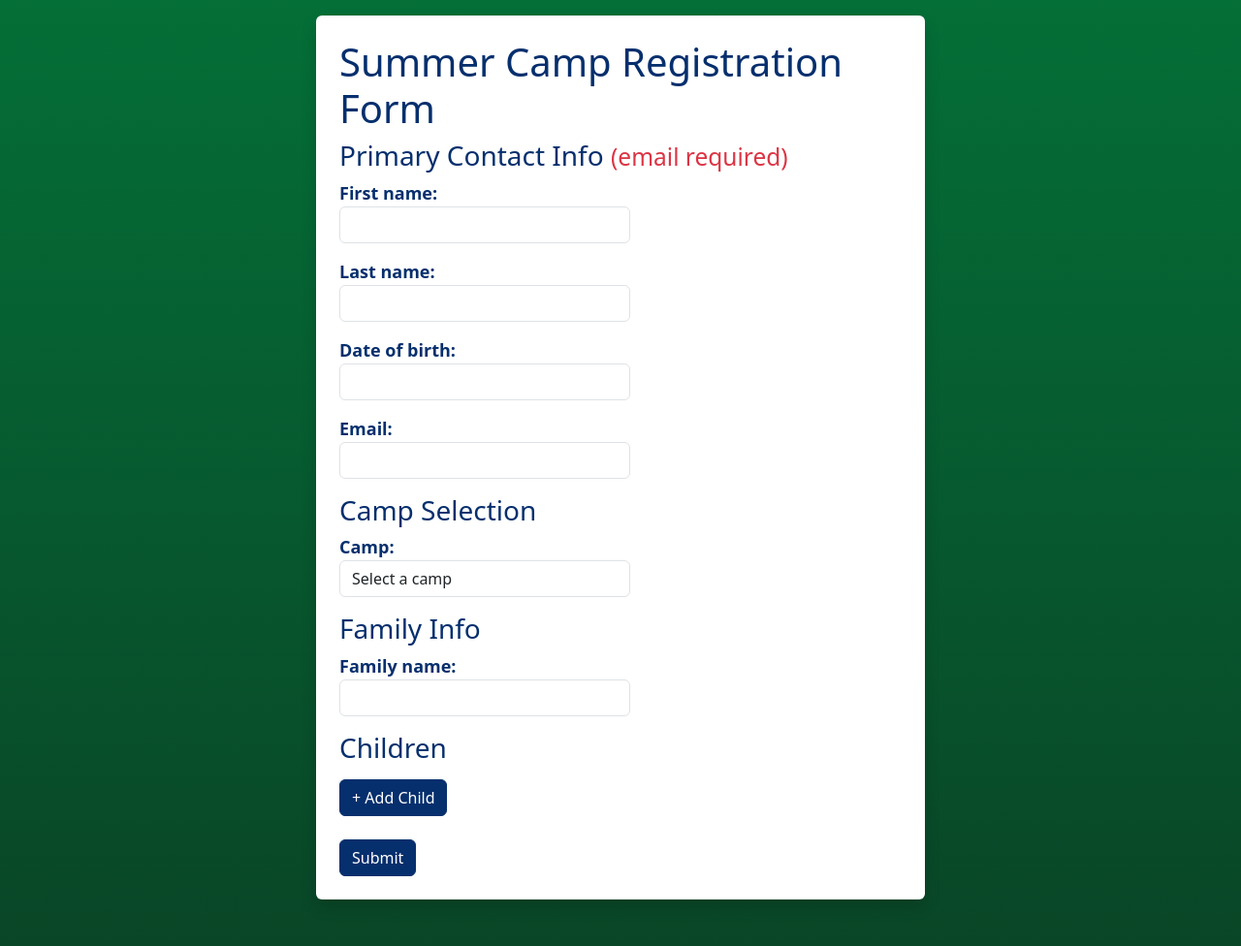
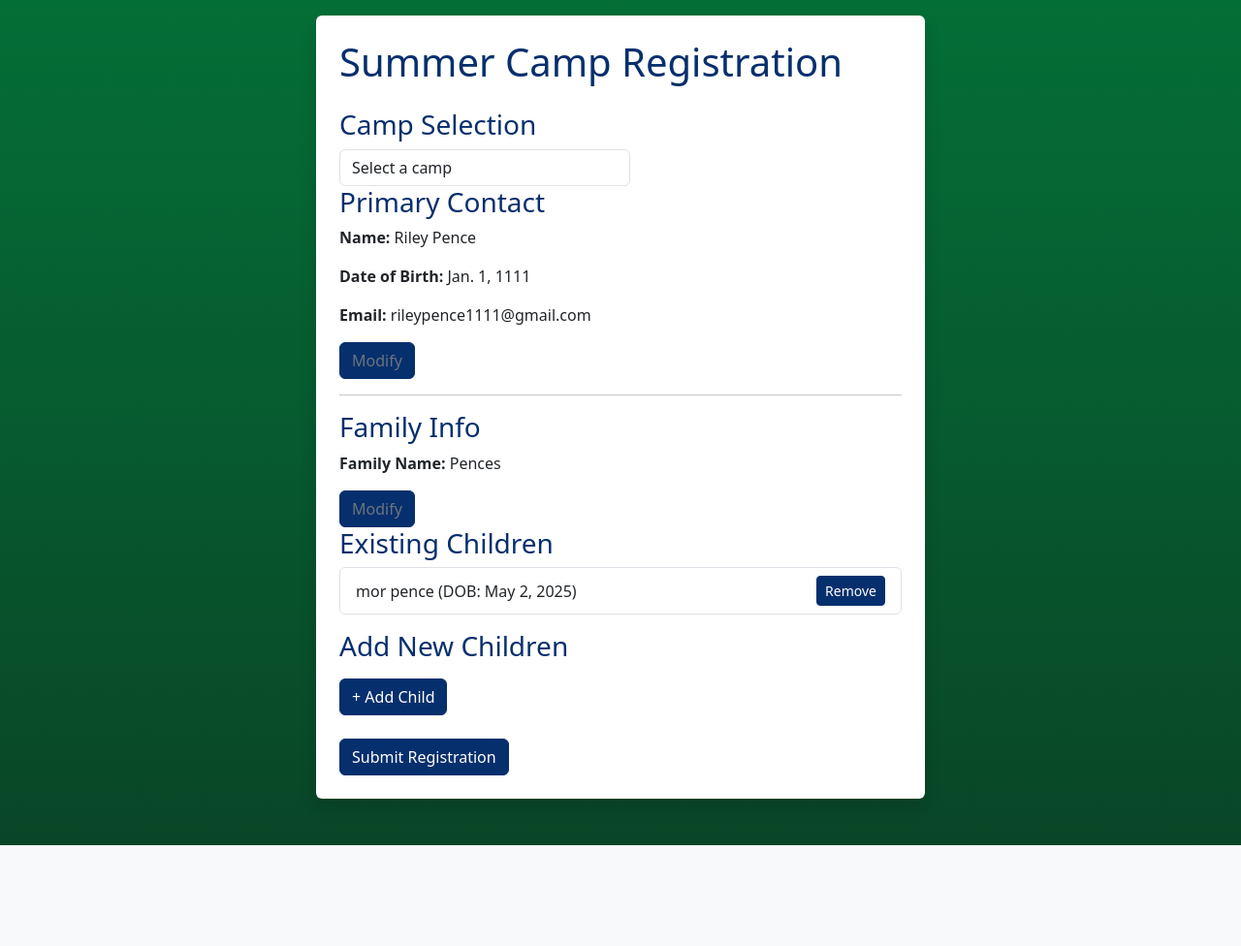
Before and after one commit to TrentenPodach/summercampsystemCSCI450, a Django app: page /register/ in a window 1280 px wide. Shown: the part 56-1032 px from the top of the page at 97% size. After the commit the page ends 928 px from the top, so only its background shows below. Run offline with Django 4.2, Linux system fonts and the light colour scheme; a user stored in the database is signed in; data comes from the database, SQL or seed files in the repository; both versions use the stored data as it was after the commit; data that the repository does not hold is empty; some libraries are stand-ins or nearby versions.

Commit message:
Add child removal with undo support to camp registration form
- Implemented soft-delete system for existing children on registration page
- Added visual feedback with strikethrough and graying out of removed children
- Included undo functionality to restore children before final submission
- Child records are only deleted on final submit if marked for deletion
- Fixed duplicate camp label issue by rendering camp field without its label

```diff
--- a/riley test files/campreg/templates/campreg/camp_register.html
+++ b/riley test files/campreg/templates/campreg/camp_register.html
@@ -6,68 +6,127 @@ Registration for Summer Camp
 
 {% block content %}
 <div class="shadow p-4 mb-5 bg-body rounded">
-  <h1>Summer Camp Registration Form</h1>
+  <h1>Summer Camp Registration</h1>
   <form method="post">
     {% csrf_token %}
 
-    <h3>Primary Contact Info <small class="text-danger">(email required)</small></h3>
+  <!-- Camp Selection -->
+  <h3 class="mt-4">Camp Selection</h3>
+  {{ camp_form.camp }}
+  {% if camp_form.camp.errors %}
+    <div class="text-danger">{{ camp_form.camp.errors }}</div>
+  {% endif %}
+
+
+    <!-- Primary Contact Section -->
+  <h3>Primary Contact</h3>
+  <div id="primary-display">
+    <p><strong>Name:</strong> {{ individual_form.instance.first_name }} {{ individual_form.instance.last_name }}</p>
+    <p><strong>Date of Birth:</strong> {{ individual_form.instance.date_of_birth }}</p>
+    <p><strong>Email:</strong> {{ individual_form.instance.email }}</p>
+    <button type="button" class="btn btn-outline-secondary" onclick="toggleSection('primary')">Modify</button>
+  </div>
+  <div id="primary-form" style="display:none;">
+    <form method="post">
+      {% csrf_token %}
       {{ individual_form.as_p }}
-
-    <h3>Camp Selection</h3>
-    {{ camp_form.as_p }}
-
-    <h3>Family Info</h3>
-    {{ family_form.as_p }}
-
-    <h3>Children</h3>
-    <div id="children-container">
-      <!-- Child fields will be inserted here -->
-    </div>
-
-    <button type="button" class="btn btn-secondary my-2" onclick="addChild()">+ Add Child</button>
-    <br>
-    <button type="submit" class="btn btn-primary mt-3">Submit</button>
+      <button type="submit" class="btn btn-primary">Save Primary Contact</button>
     </form>
   </div>
 
+  <!-- Family Info Section -->
+  <hr>
+  <h3>Family Info</h3>
+  <div id="family-display">
+    <p><strong>Family Name:</strong> {{ family_form.instance.family_name }}</p>
+    <button type="button" class="btn btn-outline-secondary" onclick="toggleSection('family')">Modify</button>
+  </div>
+  <div id="family-form" style="display:none;">
+    <form method="post">
+      {% csrf_token %}
+      {{ family_form.as_p }}
+      <button type="submit" class="btn btn-primary">Save Family Info</button>
+    </form>
+  </div>
+
+    <!-- Existing Children with Remove + Undo -->
+    <h3>Existing Children</h3>
+    {% if children %}
+      <ul class="list-group mb-3" id="existing-children">
+        {% for child in children %}
+          <li class="list-group-item d-flex justify-content-between align-items-center" id="child-row-{{ child.id }}">
+            <div id="child-info-{{ child.id }}">
+              {{ child.first_name }} {{ child.last_name }} (DOB: {{ child.date_of_birth }})
+            </div>
+            <div>
+              <!-- Hidden input to track deletion -->
+              <input type="hidden" name="child_{{ child.id }}_delete" id="child-delete-{{ child.id }}" value="">
+
+              <!-- Remove Button -->
+              <button type="button" class="btn btn-danger btn-sm" id="remove-{{ child.id }}"
+                      onclick="markChildForDeletion({{ child.id }})">Remove</button>
+
+              <!-- Undo Button -->
+              <button type="button" class="btn btn-secondary btn-sm" style="display:none;"
+                      id="undo-{{ child.id }}" onclick="undoChildDeletion({{ child.id }})">Undo</button>
+            </div>
+          </li>
+        {% endfor %}
+      </ul>
+    {% else %}
+      <p class="text-muted">No existing children.</p>
+    {% endif %}
+
+    <!-- Add New Children -->
+    <h3>Add New Children</h3>
+    <div id="children-container"></div>
+    <button type="button" class="btn btn-secondary my-2" onclick="addChild()">+ Add Child</button>
+
+    <br>
+    <button type="submit" class="btn btn-success mt-3">Submit Registration</button>
+  </form>
+</div>
+
+<!-- JavaScript -->
 <script>
+function markChildForDeletion(id) {
+  document.getElementById(`child-row-${id}`).classList.add('text-muted');
+  document.getElementById(`child-info-${id}`).style.textDecoration = "line-through";
+  document.getElementById(`child-delete-${id}`).value = "delete";
+  document.getElementById(`undo-${id}`).style.display = "inline-block";
+  document.getElementById(`remove-${id}`).style.display = "none";
+}
+
+function undoChildDeletion(id) {
+  document.getElementById(`child-row-${id}`).classList.remove('text-muted');
+  document.getElementById(`child-info-${id}`).style.textDecoration = "none";
+  document.getElementById(`child-delete-${id}`).value = "";
+  document.getElementById(`undo-${id}`).style.display = "none";
+  document.getElementById(`remove-${id}`).style.display = "inline-block";
+}
+
 let childCount = 0;
-
 function addChild() {
   const container = document.getElementById('children-container');
-
   const childDiv = document.createElement('div');
   childDiv.classList.add('border', 'p-3', 'mb-3', 'position-relative');
   childDiv.innerHTML = `
-      <button type="button" class="btn-close position-absolute top-0 end-0 m-2" aria-label="Close" onclick="window.removeChild(this)"></button>
-      <div class="mb-2">
-        <label>First Name</label>
+    <button type="button" class="btn-close position-absolute top-0 end-0 m-2" onclick="this.parentElement.remove()"></button>
+    <div class="mb-2"><label>First Name</label>
       <input type="text" name="child_${childCount}_first_name" class="form-control" required>
     </div>
-      <div class="mb-2">
-        <label>Last Name</label>
+    <div class="mb-2"><label>Last Name</label>
       <input type="text" name="child_${childCount}_last_name" class="form-control" required>
     </div>
-      <div class="mb-2">
-        <label>Date of Birth</label>
+    <div class="mb-2"><label>Date of Birth</label>
       <input type="date" name="child_${childCount}_dob" class="form-control" required>
     </div>
-      <div class="mb-2">
-        <label>Email (optional)</label>
+    <div class="mb-2"><label>Email (optional)</label>
       <input type="email" name="child_${childCount}_email" class="form-control">
     </div>
   `;
   container.appendChild(childDiv);
   childCount++;
 }
-
-  // Expose removeChild globally
-  window.removeChild = function(button) {
-    const childDiv = button.closest('.border');
-    if (childDiv) {
-      childDiv.remove();
-    }
-  }
 </script>
-
 {% endblock %}
--- a/riley test files/campreg/urls.py
+++ b/riley test files/campreg/urls.py
@@ -7,5 +7,6 @@ urlpatterns = [
     path('home/', views.home, name='home'),
     path('success/', views.registration_success, name='registration_success'),
     path('camp/<int:camp_id>/remove-family/<int:family_id>/', views.remove_family_from_camp, name='remove_family'),
+    path('remove-child/<int:child_id>/', views.remove_child, name='remove_child'),
 
 ]
--- a/riley test files/campreg/views.py
+++ b/riley test files/campreg/views.py
@@ -14,27 +14,44 @@ def home(request):
 
 @login_required(login_url="/users/login/")
 def register(request):
+    user = request.user
+    individual = Individual.objects.filter(user=user).first()
+    family = Family.objects.filter(primary_contact=individual).first() if individual else None
+    children = family.members.exclude(id=family.primary_contact.id) if family else []
+
+    if family and Camp.objects.filter(registered_families=family).exists():
+        messages.warning(request, "You're already registered for a camp.")
+        return redirect('users:account')
+
     if request.method == 'POST':
-        individual_form = PrimaryContactForm(request.POST)
-        family_form = FamilyForm(request.POST)
+        individual_form = PrimaryContactForm(request.POST, instance=individual)
+        family_form = FamilyForm(request.POST, instance=family)
         camp_form = CampChoiceForm(request.POST)
 
         if individual_form.is_valid() and family_form.is_valid() and camp_form.is_valid():
             selected_camp = camp_form.cleaned_data['camp']
 
-            # Save primary contact
             primary = individual_form.save(commit=False)
-            primary.user = request.user  # 🔗 Link to logged-in user
+            primary.user = user
             primary.save()
 
-            # Create and save family
             family = family_form.save(commit=False)
             family.primary_contact = primary
             family.save()
+
             family.members.clear()
             family.members.add(primary)
 
-            # === Process children ===
+            # Process existing children marked for deletion
+            for child in children:
+                delete_flag = request.POST.get(f'child_{child.id}_delete', '')
+                if delete_flag == "delete":
+                    family.members.remove(child)
+                    child.delete()
+                else:
+                    family.members.add(child)
+
+            # Process new children
             child_index = 0
             while True:
                 prefix = f"child_{child_index}_"
@@ -58,20 +75,16 @@ def register(request):
 
                 child_index += 1
 
-            # Count how many individuals are already registered in the camp (excluding primary contacts)
             current_total = sum(
                 f.members.exclude(id=f.primary_contact.id).count()
                 for f in selected_camp.registered_families.all()
             )
-
-            # Count how many individuals are being registered now (excluding primary contact)
             registering_now = family.members.exclude(id=family.primary_contact.id).count()
 
             if current_total + registering_now <= selected_camp.max_capacity:
                 selected_camp.registered_families.add(family)
                 print(f"Registered {family} to {selected_camp.name}")
             else:
-                # Avoid duplicate waitlist entries
                 existing_wait = WaitingList.objects.filter(family=family, camp=selected_camp).first()
                 if not existing_wait:
                     WaitingList.objects.create(family=family, camp=selected_camp)
@@ -84,14 +97,15 @@ def register(request):
         else:
             print("Form errors:", individual_form.errors, family_form.errors, camp_form.errors)
     else:
-        individual_form = PrimaryContactForm()
-        family_form = FamilyForm()
+        individual_form = PrimaryContactForm(instance=individual)
+        family_form = FamilyForm(instance=family)
         camp_form = CampChoiceForm()
 
     return render(request, 'campreg/camp_register.html', {
         'individual_form': individual_form,
         'family_form': family_form,
-        'camp_form': camp_form
+        'camp_form': camp_form,
+        'children': children
     })
 
 def registration_success(request):
@@ -119,3 +133,18 @@ def remove_family_from_camp(request, camp_id, family_id):
         print(f"{family} was not registered in {camp.name}")
 
     return redirect('home')  # Or anywhere useful
+
+@login_required
+def remove_child(request, child_id):
+    user = request.user
+    individual = Individual.objects.filter(user=user).first()
+    family = Family.objects.filter(primary_contact=individual).first()
+
+    if family:
+        child = get_object_or_404(Individual, id=child_id)
+        if child in family.members.all() and child != family.primary_contact:
+            family.members.remove(child)
+            child.delete()
+            print(f"Removed child {child} from {family}")
+
+    return redirect('register')  # or wherever your registration page lives
--- a/riley test files/users/urls.py
+++ b/riley test files/users/urls.py
@@ -7,5 +7,7 @@ urlpatterns = [
     path('register/', views.register_view, name='register'),
     path('account/', views.account_view, name='account'),
     path('login/', views.login_view, name='login'),
-    path('logout/', views.logout_view, name='logout')
+    path('logout/', views.logout_view, name='logout'),
+    path('remove-camp/<int:camp_id>/', views.remove_camp_registration, name='remove_camp'),
+
 ]
```
Also changed, not shown: riley test files/users/templates/users/account.html (+14 -1 lines), riley test files/users/views.py (+26 -3 lines), riley test files/db.sqlite3. Lines whose indentation alone changed are shown as unchanged.
